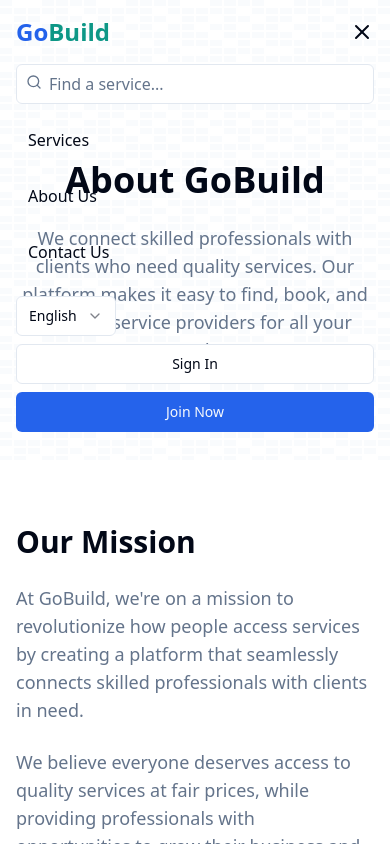
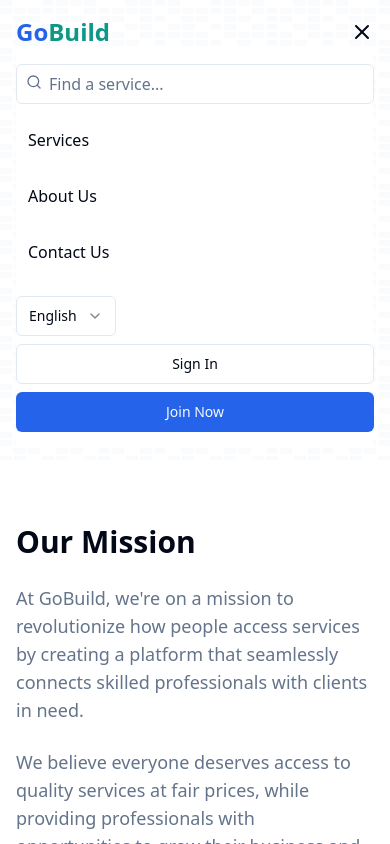
Before and after one commit to MYSTICxSAM/GoBuild, a React (Vite) app: page /about in a window 390 px wide. Both pictures are taken after a click on the button "Toggle menu". Shown: the top 844 px of the page. Built offline with nearby package versions, Linux system fonts and the light colour scheme.

Commit message:
fixed the navbar bug

```diff
--- a/src/components/Navbar.tsx
+++ b/src/components/Navbar.tsx
@@ -109,7 +109,7 @@ const Navbar: React.FC = () => {
 
         {/* Mobile Menu */}
         {isOpen && (
-          <div className="md:hidden pt-4 pb-4 animate-fade-in">
+          <div className="bg-white md:hidden pt-4 pb-4 animate-fade-in">
             <div className="flex flex-col space-y-4">
               <div className="relative">
                 <Search className="absolute left-2.5 top-2.5 h-4 w-4 text-muted-foreground" />
```
